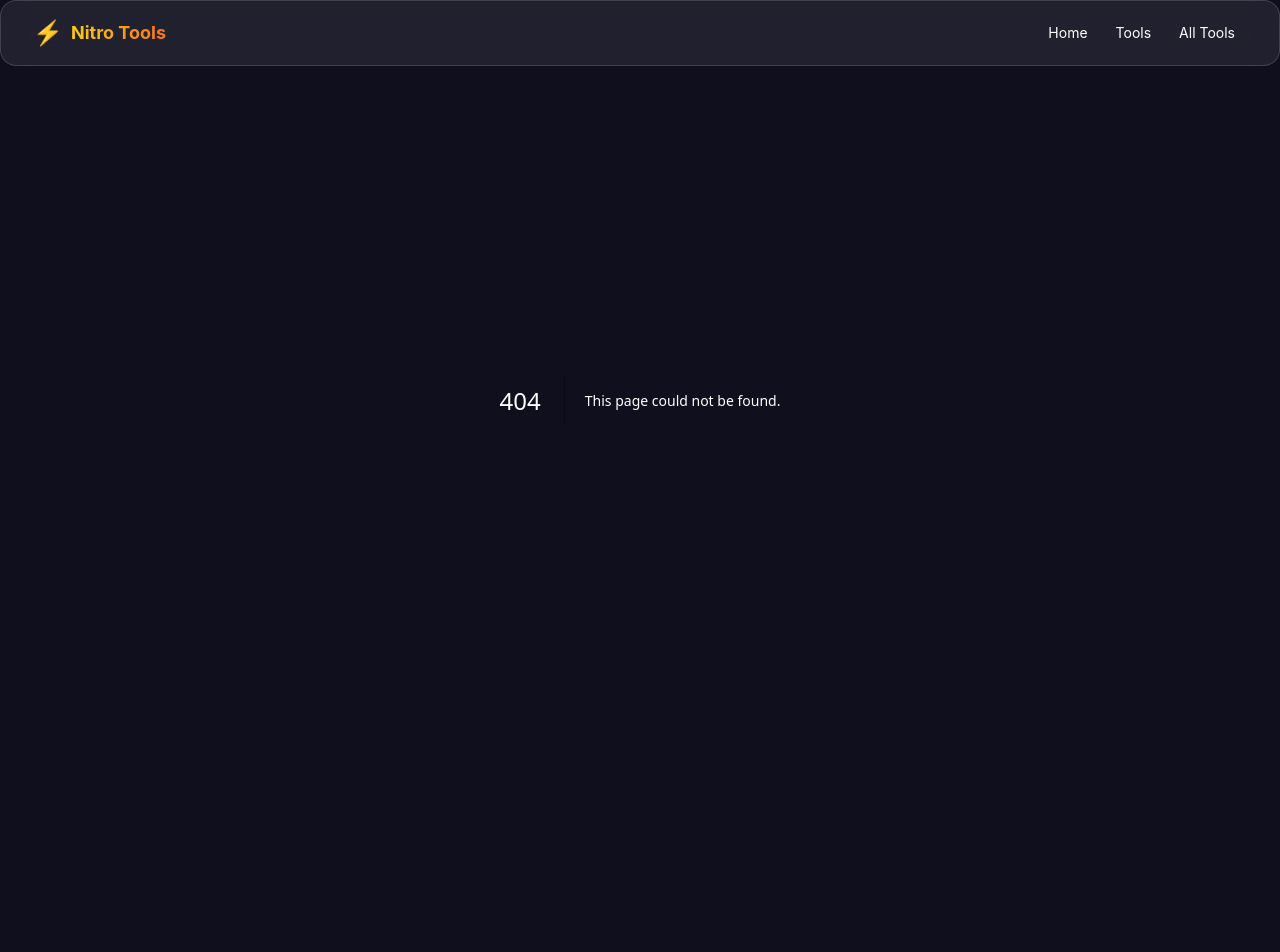
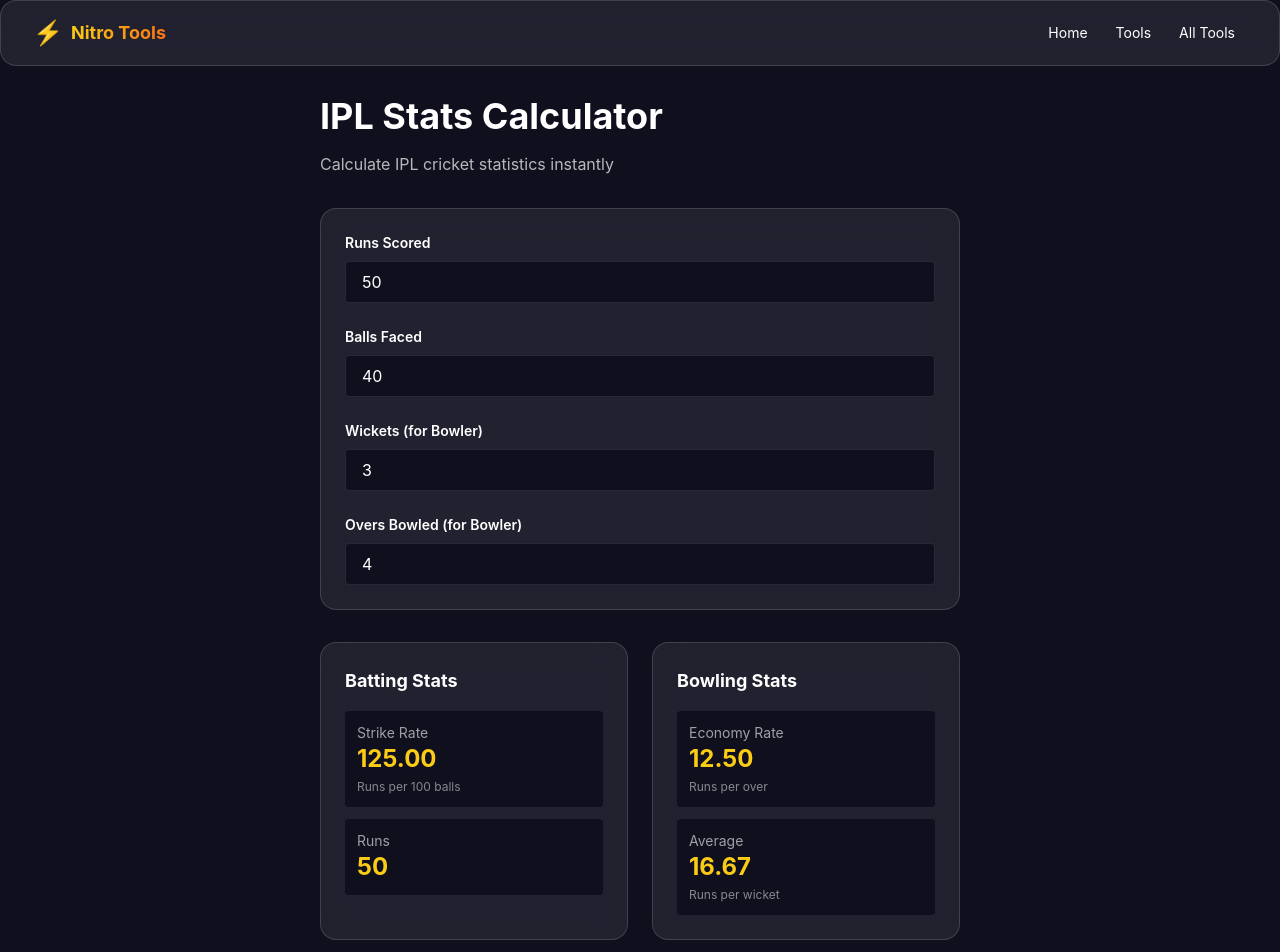
Before and after one commit to goalandpriority-ui/Nitro-Tools, a Next.js app: page /tools/indian/ipl-stats in a window 1280 px wide. Before the commit this address had no page. Shown: the top 952 px of the page. Before the commit the page ends 800 px from the top, so only its background shows below. Built offline with nearby package versions, Linux system fonts and the light colour scheme.

Commit message:
Add IPL Stats Calculator page component

```diff
--- /dev/null
+++ b/app/tools/indian/ipl-stats/page.js
@@ -0,0 +1,99 @@
+'use client'
+
+import { useState } from 'react'
+
+export default function IplStatsCalculatorPage() {
+  const [runs, setRuns] = useState(50)
+  const [balls, setBalls] = useState(40)
+  const [wickets, setWickets] = useState(3)
+  const [overs, setOvers] = useState(4)
+
+  const strikeRate = balls > 0 ? ((runs / balls) * 100).toFixed(2) : 0
+  const average = wickets > 0 ? (runs / wickets).toFixed(2) : 'N/A'
+  const economyRate = overs > 0 ? (runs / overs).toFixed(2) : 0
+
+  return (
+    <div className="pt-24 pb-16 min-h-screen">
+      <div className="max-w-2xl mx-auto px-4">
+        <h1 className="text-4xl font-bold mb-4">IPL Stats Calculator</h1>
+        <p className="text-white/70 mb-8">Calculate IPL cricket statistics instantly</p>
+
+        <div className="glass-lg p-6 space-y-6 mb-8">
+          <div>
+            <label className="block text-sm font-semibold mb-2">Runs Scored</label>
+            <input
+              type="number"
+              value={runs}
+              onChange={(e) => setRuns(parseInt(e.target.value) || 0)}
+              className="w-full bg-dark-bg border border-white/10 rounded px-4 py-2 text-white focus:border-yellow-400 outline-none"
+            />
+          </div>
+
+          <div>
+            <label className="block text-sm font-semibold mb-2">Balls Faced</label>
+            <input
+              type="number"
+              value={balls}
+              onChange={(e) => setBalls(parseInt(e.target.value) || 0)}
+              className="w-full bg-dark-bg border border-white/10 rounded px-4 py-2 text-white focus:border-yellow-400 outline-none"
+            />
+          </div>
+
+          <div>
+            <label className="block text-sm font-semibold mb-2">Wickets (for Bowler)</label>
+            <input
+              type="number"
+              value={wickets}
+              onChange={(e) => setWickets(parseInt(e.target.value) || 0)}
+              className="w-full bg-dark-bg border border-white/10 rounded px-4 py-2 text-white focus:border-yellow-400 outline-none"
+            />
+          </div>
+
+          <div>
+            <label className="block text-sm font-semibold mb-2">Overs Bowled (for Bowler)</label>
+            <input
+              type="number"
+              value={overs}
+              onChange={(e) => setOvers(parseInt(e.target.value) || 0)}
+              step="0.1"
+              className="w-full bg-dark-bg border border-white/10 rounded px-4 py-2 text-white focus:border-yellow-400 outline-none"
+            />
+          </div>
+        </div>
+
+        <div className="grid grid-cols-1 md:grid-cols-2 gap-6">
+          <div className="glass-lg p-6">
+            <h3 className="text-lg font-bold mb-4">Batting Stats</h3>
+            <div className="space-y-3">
+              <div className="bg-dark-bg p-3 rounded">
+                <p className="text-white/60 text-sm">Strike Rate</p>
+                <p className="text-2xl font-bold text-yellow-400">{strikeRate}</p>
+                <p className="text-xs text-white/50 mt-1">Runs per 100 balls</p>
+              </div>
+              <div className="bg-dark-bg p-3 rounded">
+                <p className="text-white/60 text-sm">Runs</p>
+                <p className="text-2xl font-bold text-yellow-400">{runs}</p>
+              </div>
+            </div>
+          </div>
+
+          <div className="glass-lg p-6">
+            <h3 className="text-lg font-bold mb-4">Bowling Stats</h3>
+            <div className="space-y-3">
+              <div className="bg-dark-bg p-3 rounded">
+                <p className="text-white/60 text-sm">Economy Rate</p>
+                <p className="text-2xl font-bold text-yellow-400">{economyRate}</p>
+                <p className="text-xs text-white/50 mt-1">Runs per over</p>
+              </div>
+              <div className="bg-dark-bg p-3 rounded">
+                <p className="text-white/60 text-sm">Average</p>
+                <p className="text-2xl font-bold text-yellow-400">{average}</p>
+                <p className="text-xs text-white/50 mt-1">Runs per wicket</p>
+              </div>
+            </div>
+          </div>
+        </div>
+      </div>
+    </div>
+  )
+                }
```
